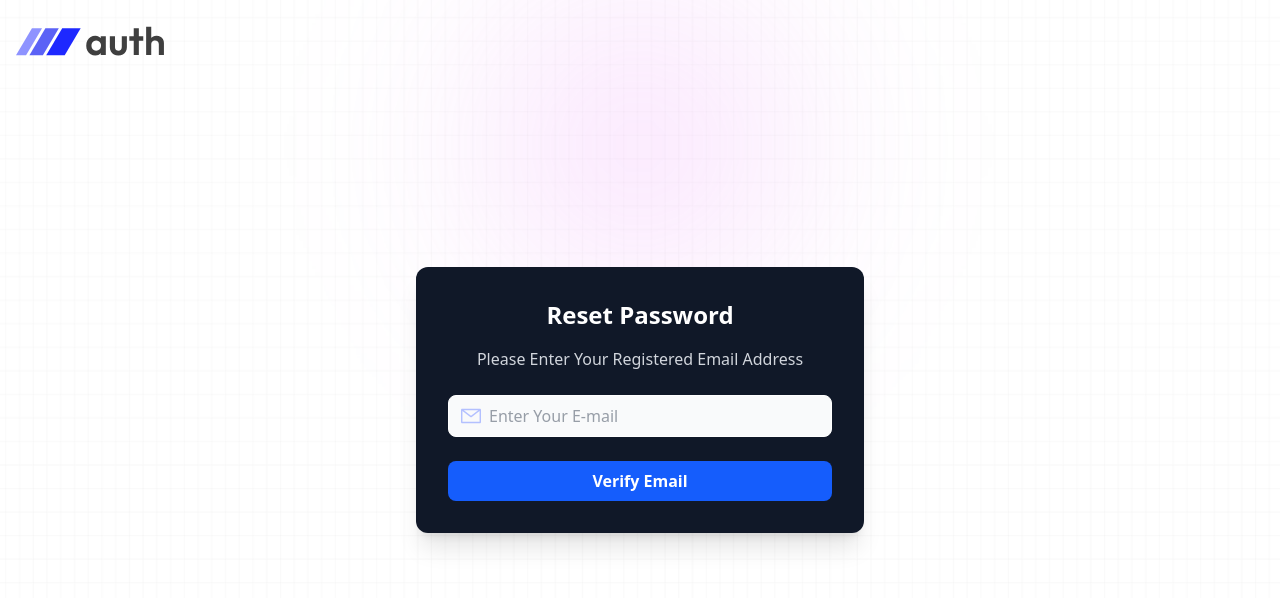
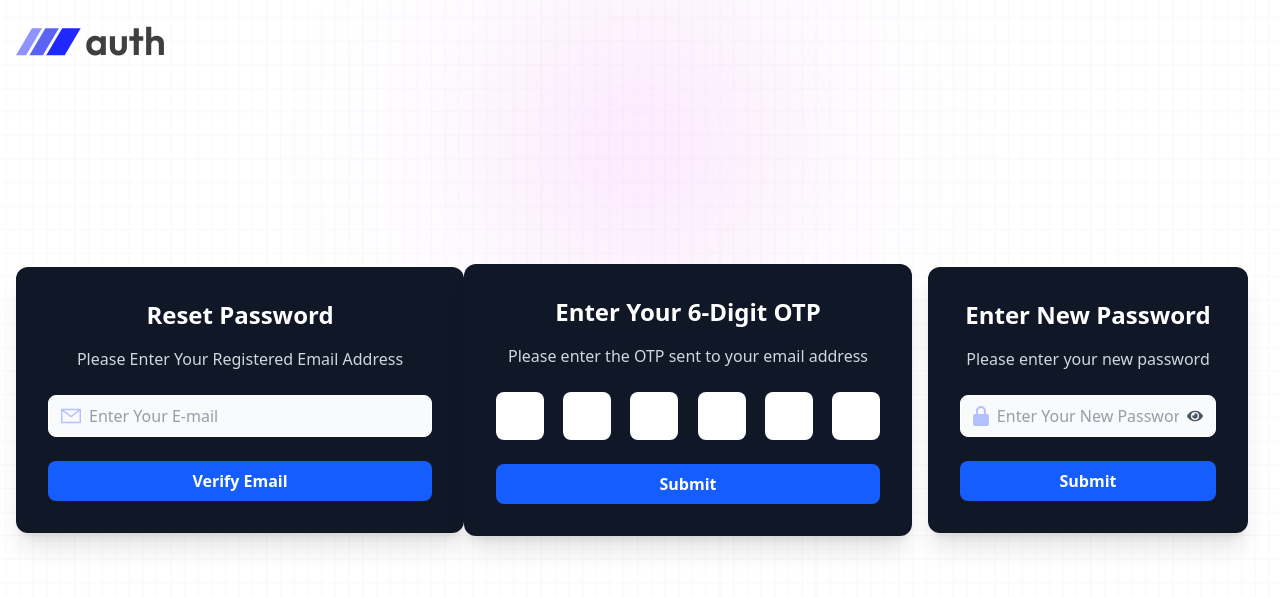
Before and after one commit to MujahidulIslam4541/MERN-Auth, a React (Vite) app in the folder client/: page /resetPassword in a window 1280 px wide. Shown: the top 598 px of the page. Built offline with nearby package versions, Linux system fonts and the light colour scheme; no server answers.

Commit message:
feat(passwordReset) otp and new password field implement

```diff
--- a/client/src/pages/EmailVarification.jsx
+++ b/client/src/pages/EmailVarification.jsx
@@ -62,7 +62,7 @@ const EmailVerification = () => {
 
             {/* Navbar Logo */}
             <div className="absolute top-4 left-4">
-                <img src={assets.logo} alt="Logo" className="h-12" onClick={navigate('/')}/>
+                <img src={assets.logo} alt="Logo" className="h-12" onClick={navigate('/')} />
             </div>
 
             {/* Centered OTP Card */}
--- a/client/src/pages/PasswordReset.jsx
+++ b/client/src/pages/PasswordReset.jsx
@@ -1,10 +1,39 @@
-import React, { useState } from 'react'
+import React, { useRef, useState } from 'react'
 import { assets } from '../../public/assets'
 import { useNavigate } from 'react-router-dom'
+import axios from 'axios'
+import { FaEye, FaEyeSlash } from 'react-icons/fa'
 
 const PasswordReset = () => {
   const navigate = useNavigate()
+  const inputRef = useRef([])
   const [email, setEmail] = useState('')
+  const [password, setPassword] = useState('')
+  const [showPassword, setShowPassword] = useState(false)
+  axios.defaults.withCredentials = true;
+  // const { backendUrl, isLoggedIn, getUserData, userData } = useContext(AppContent)
+
+  const handleInput = (e, index) => {
+    if (e.target.value.length > 0 && index < inputRef.current.length - 1) {
+      inputRef.current[index + 1].focus()
+    }
+  }
+  const handleKeyDown = (e, index) => {
+    if (e.key === 'Backspace' && e.target.value == '' && index > 0) {
+      inputRef.current[index - 1].focus()
+    }
+  }
+
+  const handlePaste = (e) => {
+    const paste = e.clipboardData.getData('text')
+    const pasteArray = paste.split('')
+    pasteArray.forEach((char, index) => {
+      if (inputRef.current[index]) {
+        inputRef.current[index].value = char;
+      }
+    });
+  }
+
 
   return (
     <div className="bg-[url('/bg_img.png')] bg-cover bg-center min-h-screen relative">
@@ -37,7 +66,7 @@ const PasswordReset = () => {
               name="email"
               value={email}
               onChange={(e) => setEmail(e.target.value)}
-              className="w-full bg-transparent outline-none text-gray-700 "required
+              className="w-full bg-transparent outline-none text-gray-700 " required
             />
           </div>
 
@@ -49,6 +78,79 @@ const PasswordReset = () => {
             Verify Email
           </button>
         </form>
+
+        {/* otp fields */}
+        <form className="bg-gray-900 text-white rounded-xl shadow-xl w-full max-w-md p-8">
+          {/* Heading */}
+          <h2 className="text-center text-2xl font-semibold mb-4">
+            Enter Your 6-Digit OTP
+          </h2>
+          <p className="text-center text-gray-300 mb-6">
+            Please enter the OTP sent to your email address
+          </p>
+
+          {/* OTP Fields */}
+          <div className="flex justify-between mb-6">
+            {Array.from({ length: 6 }).map((_, index) => (
+              <input
+                key={index}
+                type="text"
+                maxLength={1}
+                className="w-12 h-12 text-center text-gray-900 rounded-lg bg-white focus:outline-none focus:ring-2 focus:ring-blue-500"
+                ref={event => inputRef.current[index] = event}
+                onInput={(e) => handleInput(e, index)}
+                onKeyDown={(e) => handleKeyDown(e, index)}
+                onPaste={handlePaste}
+              />
+            ))}
+          </div>
+
+          {/* Submit Button */}
+          <button className="w-full bg-blue-600 hover:bg-blue-700 py-2 rounded-lg text-white font-semibold transition">
+            Submit
+          </button>
+        </form>
+
+
+
+        {/* new password */}
+        <div className="flex items-center justify-center min-h-screen px-4">
+          <form className="bg-gray-900 text-white rounded-xl shadow-xl w-full max-w-md p-8">
+
+            {/* Heading */}
+            <h2 className="text-center text-2xl font-semibold mb-4">
+              Enter New Password
+            </h2>
+            <p className="text-center text-gray-300 mb-6">
+              Please enter  your new password
+            </p>
+
+            {/* new password Fields */}
+            <div className="flex items-center border rounded-lg px-3 py-2 bg-gray-50">
+              <img src={assets.lock_icon} alt="lock" className="w-5 h-5 mr-2" />
+              <input
+                type={showPassword ? "text" : "password"}
+                placeholder="Enter Your New Password"
+                name="password"
+                value={password}
+                onChange={(e) => setPassword(e.target.value)}
+                className="w-full bg-transparent outline-none text-gray-700"
+              />
+              <button
+                type="button"
+                onClick={() => setShowPassword(!showPassword)}
+                className="text-gray-600 ml-2"
+              >
+                {showPassword ? <FaEyeSlash /> : <FaEye />}
+              </button>
+            </div>
+
+            {/* Submit Button */}
+            <button className="w-full bg-blue-600 hover:bg-blue-700 py-2 mt-6 rounded-lg text-white font-semibold transition">
+              Submit
+            </button>
+          </form>
+        </div>
       </div>
     </div>
   )
```
